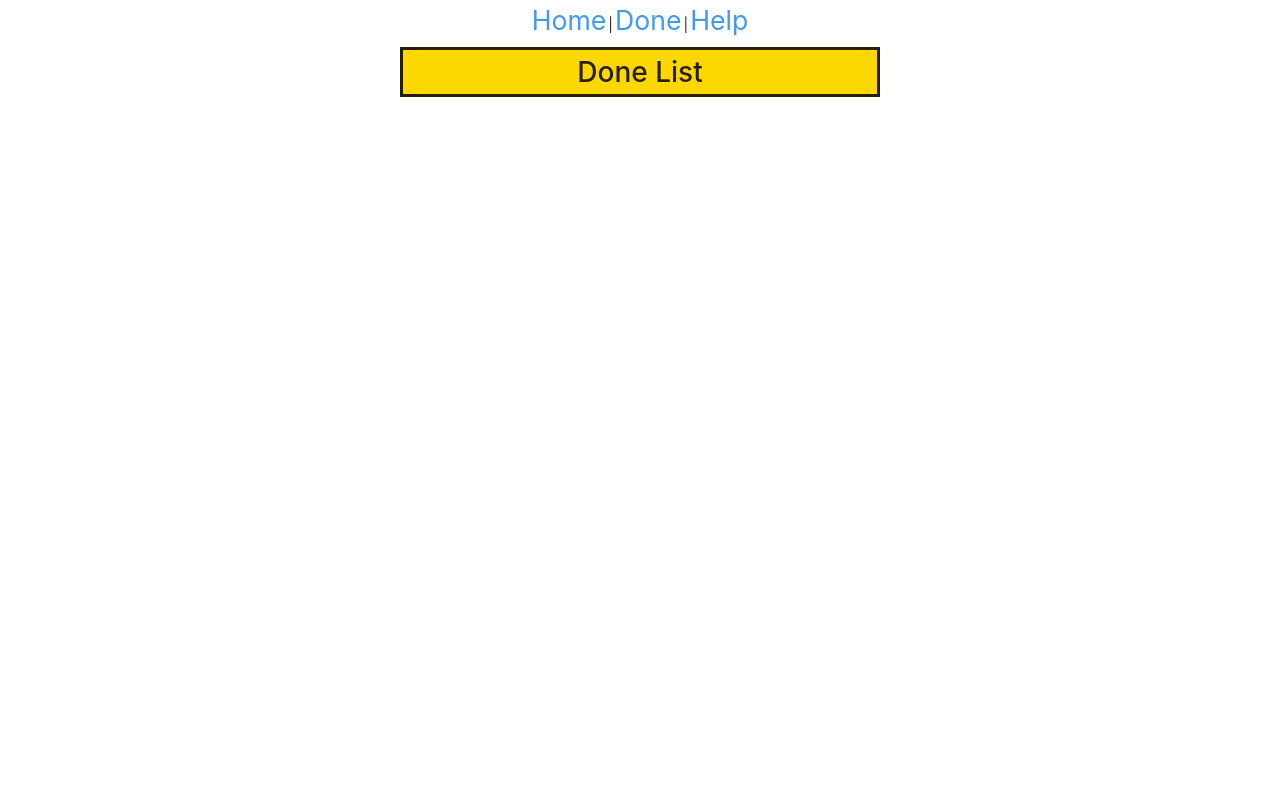
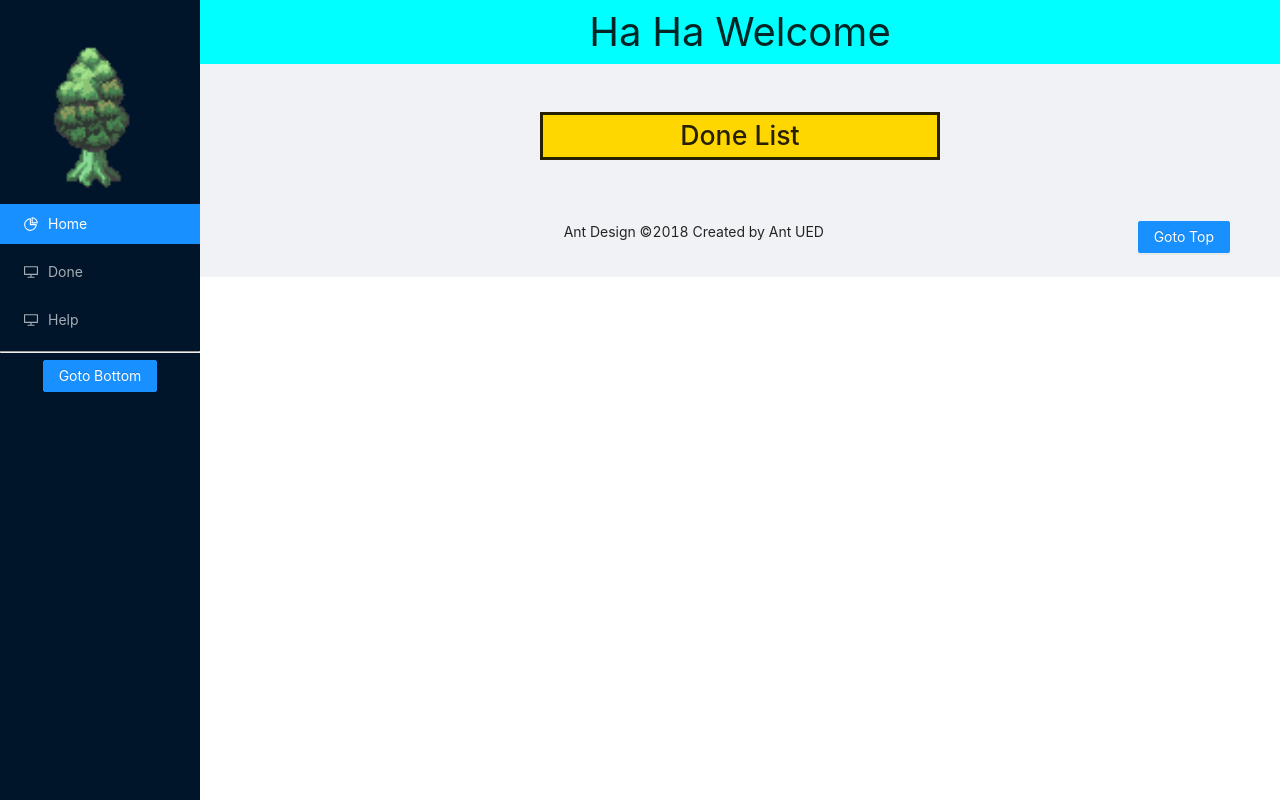
Before and after one commit to BennyYuen09/React-Practice, a React (Create React App) app: page /done in a window 1280 px wide. Built offline with nearby package versions, Linux system fonts and the light colour scheme.

Commit message:
[React_Practice][Benny] feat: add style and ant design to the application

```diff
--- a/src/App.css
+++ b/src/App.css
@@ -2,43 +2,9 @@
   text-align: center;
 }
 
-.App-logo {
-  height: 40vmin;
-  pointer-events: none;
+.App-sider{
+  overflow: 'auto';
+  height: '100vh';
+  position: 'fixed';
+  left: 0;
 }
-
-@media (prefers-reduced-motion: no-preference) {
-  .App-logo {
-    animation: App-logo-spin infinite 20s linear;
-  }
-}
-
-.App-header {
-  background-color: #282c34;
-  min-height: 100vh;
-  display: flex;
-  flex-direction: column;
-  align-items: center;
-  justify-content: center;
-  font-size: calc(10px + 2vmin);
-  color: white;
-}
-
-.App-link {
-  color: #61dafb;
-}
-
-@keyframes App-logo-spin {
-  from {
-    transform: rotate(0deg);
-  }
-  to {
-    transform: rotate(360deg);
-  }
-}
-
-.App-link {
-  margin: 2px;
-  font-size: 20pt;
-  color: rgb(65, 154, 236);
-}
--- a/src/App.js
+++ b/src/App.js
@@ -2,25 +2,76 @@ import './App.css';
 
 import { Provider } from 'react-redux';
 import { createStore } from 'redux';
+import { Switch, Route, Link } from "react-router-dom";
+import todoReducer from './reducers/todoReducer'
+
 import TodoList from './components/TodoList'
-import todoReducer from './reducers/todoReducer'
-import {Switch, Route, Link} from "react-router-dom";
 import HelpPage from './components/HelpPage'
 import DonePage from './components/DonePage';
 
+
+
+import { Button, Layout, Menu } from 'antd';
+import Sider from 'antd/lib/layout/Sider';
+import { Header, Footer, Content } from 'antd/lib/layout/layout';
+import { DesktopOutlined, PieChartOutlined } from '@ant-design/icons';
+import logo from './image/pixlArt_Tree.png'
+import 'antd/dist/antd.css';
+
 function App() {
   const store = createStore(todoReducer, window.__REDUX_DEVTOOLS_EXTENSION__ && window.__REDUX_DEVTOOLS_EXTENSION__());
+
   return (
     <div className="App">
       <Provider store={store}>
-        <Link to="/" className="App-link">Home</Link>|
-        <Link to="/done" className="App-link">Done</Link>|
-        <Link to="/help" className="App-link">Help</Link>
-        <Switch>
-          <Route exact path="/" component={TodoList}/>
-          <Route exact path="/done" component={DonePage}/>
-          <Route exact path="/help" component={HelpPage}/>
-        </Switch>
+        <Layout>
+          <Sider
+            style={{
+              overflow: 'auto',
+              height: '100vh',
+              position: 'fixed',
+              left: 0,
+            }}
+          >
+            <div>
+              <img src={logo} alt="Tree" style={{height:'200px', width:'200px'}}/>
+            </div>
+            <Menu theme="dark" mode="inline" defaultSelectedKeys={['1']}>
+              <Menu.Item key="1" icon={<PieChartOutlined />}>
+                <Link to="/" className="App-link">Home</Link>
+              </Menu.Item>
+              <Menu.Item key="2" icon={<DesktopOutlined />}>
+                <Link to="/done" className="App-link">Done</Link>
+              </Menu.Item>
+              <Menu.Item key="3" icon={<DesktopOutlined />}>
+                <Link to="/help" className="App-link">Help</Link>
+              </Menu.Item>
+            </Menu>
+            <div >
+              <hr />
+              <Button type="primary" href="#bottom">Goto Bottom</Button>
+            </div>
+          </Sider>
+          <Layout className="site-layout" style={{ marginLeft: 200 }}>
+            <Header className="site-layout-background" style={{ padding: 0, backgroundColor: 'cyan' }} >
+              <span style={{ fontSize: '30pt' }}>Ha Ha Welcome</span>
+            </Header>
+            <Content style={{ margin: '24px 16px 0', overflow: 'initial' }}>
+              <div className="site-layout-background" style={{ padding: 24, textAlign: 'center' }} id="top">
+                <Switch>
+                  <Route exact path="/" component={TodoList} />
+                  <Route exact path="/done" component={DonePage} />
+                  <Route exact path="/help" component={HelpPage} />
+                </Switch>
+              </div>
+            </Content>
+            <Footer style={{ textAlign: 'center' }}>
+              Ant Design ©2018 Created by Ant UED
+              <Button type="primary" href="#top" style={{float:'right'}}>Goto Top</Button>
+            </Footer>
+          </Layout>
+        </Layout>
+        <div id="bottom"></div>
       </Provider>
     </div>
   );
--- a/src/components/HelpPage.js
+++ b/src/components/HelpPage.js
@@ -1,7 +1,7 @@
 const HelpPage = () => {
     return (
         <div>
-            <h1>Help</h1>
+            <h1 style={{fontSize: '20pt'}}>Help</h1>
             <ol>
                 <li>You can add the new Todo item through the input box at the bottom wit a generate button.</li>
                 <li>You can mark the Todo Item as done by click on the item.</li>
--- a/src/components/TodoGroup.js
+++ b/src/components/TodoGroup.js
@@ -1,7 +1,6 @@
 import React from "react";
 import { useSelector } from "react-redux";
 import TodoItem from './TodoItem';
-
 
 function TodoGroup() {
     const todoList = useSelector(state => state.todoList);
--- a/src/components/TodoItem.js
+++ b/src/components/TodoItem.js
@@ -8,8 +8,9 @@ import { API_DELETE, API_PUT } from "../apis/todos";
 import { CloseCircleOutlined, EditOutlined } from '@ant-design/icons';
 import 'antd/dist/antd.css';
 import { Modal } from 'antd';
+import { Input } from 'antd';
 
-function TodoItem({ todo, index }) {
+function TodoItem({ todo }) {
     const [isModalVisible, setIsModalVisible] = useState(false);
     const text = todo.text
     const id = todo.id;
@@ -52,11 +53,12 @@ function TodoItem({ todo, index }) {
 
     return (
         <div className='TodoItem' >
-            <span className={textClass} onClick={changeState}>{index + 1}. {text}</span>
+            <span className={textClass} onClick={changeState}>{text}</span>
             <CloseCircleOutlined className='TodoItem-button' onClick={remove} />
+
             <EditOutlined className='TodoItem-button' onClick={showModal} />
             <Modal title="Please type the new Todo content:" visible={isModalVisible} onOk={edit} onCancel={handleCancel}>
-                <input value={newString} onChange={(event) => setNewString(event.target.value)}></input>
+                <Input value={newString} onChange={(event) => setNewString(event.target.value)} />
             </Modal>
         </div>
     )
--- a/src/components/TodoList.js
+++ b/src/components/TodoList.js
@@ -2,7 +2,6 @@ import React, { useEffect } from "react";
 import TodoGroup from './TodoGroup'
 import TodoGenerator from './TodoGenerator'
 import '../styles/TodoList.css'
-import api from "../apis/api";
 import { useDispatch } from "react-redux";
 import { INIT_TODOS } from "../reducers/todoReducer";
 import { API_GET } from "../apis/todos";
--- a/src/styles/DonePage.css
+++ b/src/styles/DonePage.css
@@ -1,10 +1,8 @@
 .DonePage {
-    font-size: 30;
+    font-size: 20pt;
     background-color: gold;
     border-style: solid;
     border-width: 3px;
-    margin-top: 5px;
-    margin-bottom: 5px;
-    margin-right: 400px;
-    margin-left: 400px;
+    margin-right: 300px;
+    margin-left: 300px;
 }
--- a/src/styles/TodoList.css
+++ b/src/styles/TodoList.css
@@ -1,4 +1,8 @@
 .TodoList-title{
     background-color: rgba(103, 188, 221, 0.726);
     font-size: 20pt;
+    border-style: solid;
+    border-width: 2px;
+    margin-right: 300px;
+    margin-left: 300px;
 }
```
Also changed, not shown: src/image/pixlArt_Tree.png (added).
